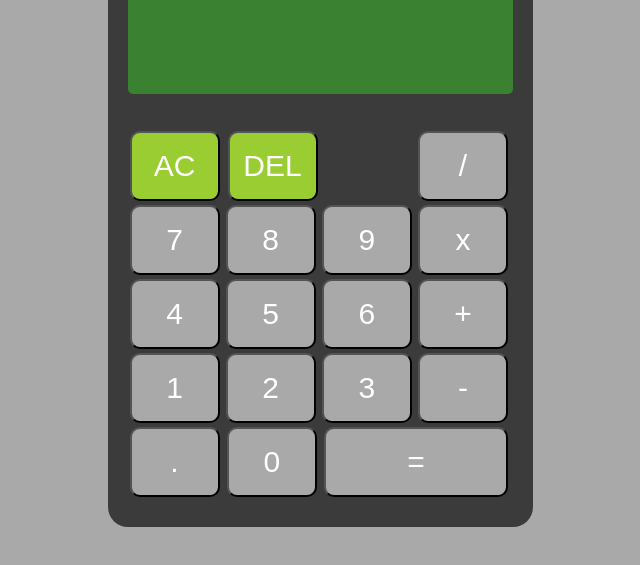
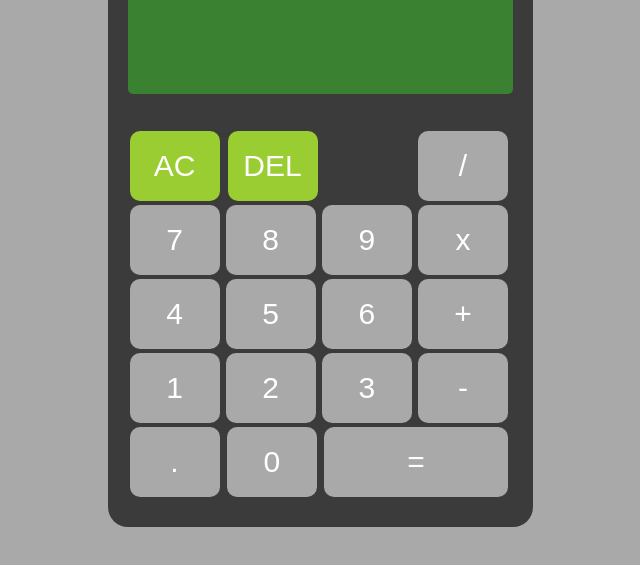
Before and after one commit to Flock16/calculator, a plain HTML site: page index.html in a window 1280 px wide. Shown: the part 173-738 px from the top of the page, without its empty margins (320-960 px from the left). Drawn offline with Linux system fonts and the light colour scheme.

Commit message:
remove buttons border

```diff
--- a/styles.css
+++ b/styles.css
@@ -42,7 +42,6 @@ body {
 .calc-screen > h2 {
   height: 40px;
   font-size: 40px;
-  /* text-align: right; */
   word-break: break-all;
   overflow: hidden;
 }
@@ -52,7 +51,6 @@ body {
 }
 
 .calc-buttons-container > div {
-  /* border: solid black; */
   width: 90%;
   display: flex;
   justify-content: space-between;
@@ -61,6 +59,7 @@ body {
 
 .calc-buttons-container > div > button,
 .calc-buttons-container > div > div > button {
+  border: none;
   margin: 2px;
   border-radius: 10px;
   width: 90px;
```
